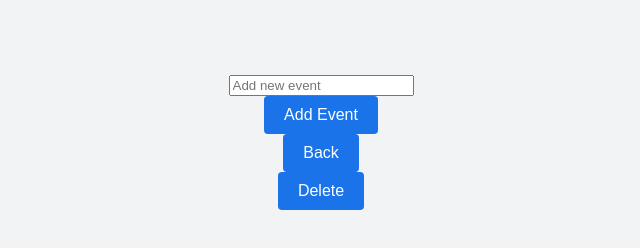
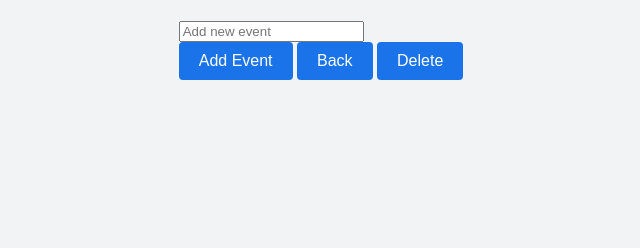
Before and after one commit to 2knek/LiveCalendar, a plain HTML site: page calendar/day.html in a window 1280 px wide. Shown: the whole page, without its empty margins (319-959 px from the left). Drawn offline with Linux system fonts and the light colour scheme.

Commit message:
day.html

```diff
--- a/calendar/day.html
+++ b/calendar/day.html
@@ -2,16 +2,21 @@
 <html lang="en">
 <head>
     <meta charset="UTF-8">
+    <meta name="viewport" content="width=device-width, initial-scale=1.0">
     <title>Day Events</title>
     <link rel="stylesheet" href="style.css">
 </head>
 <body>
-    <h1 id="date"></h1>
-    <ul id="event-list"></ul>
-    <input type="text" id="new-event" placeholder="Add new event" />
-    <button onclick="addEvent()">Add Event</button>
-    <button onclick="goBack()">Back</button>
-    <button onclick="deleteEvent()">Delete</button>
+    <div class="calendar-container">
+        <h1 id="date"></h1>
+        <ul id="event-list"></ul>
+        <input type="text" id="new-event" placeholder="Add new event">
+        <div class="controls">
+            <button onclick="addEvent()">Add Event</button>
+            <button onclick="goBack()">Back</button>
+            <button onclick="deleteEvent()">Delete</button>
+        </div>
+    </div>
 
     <script>
         const urlParams = new URLSearchParams(window.location.search);
```
